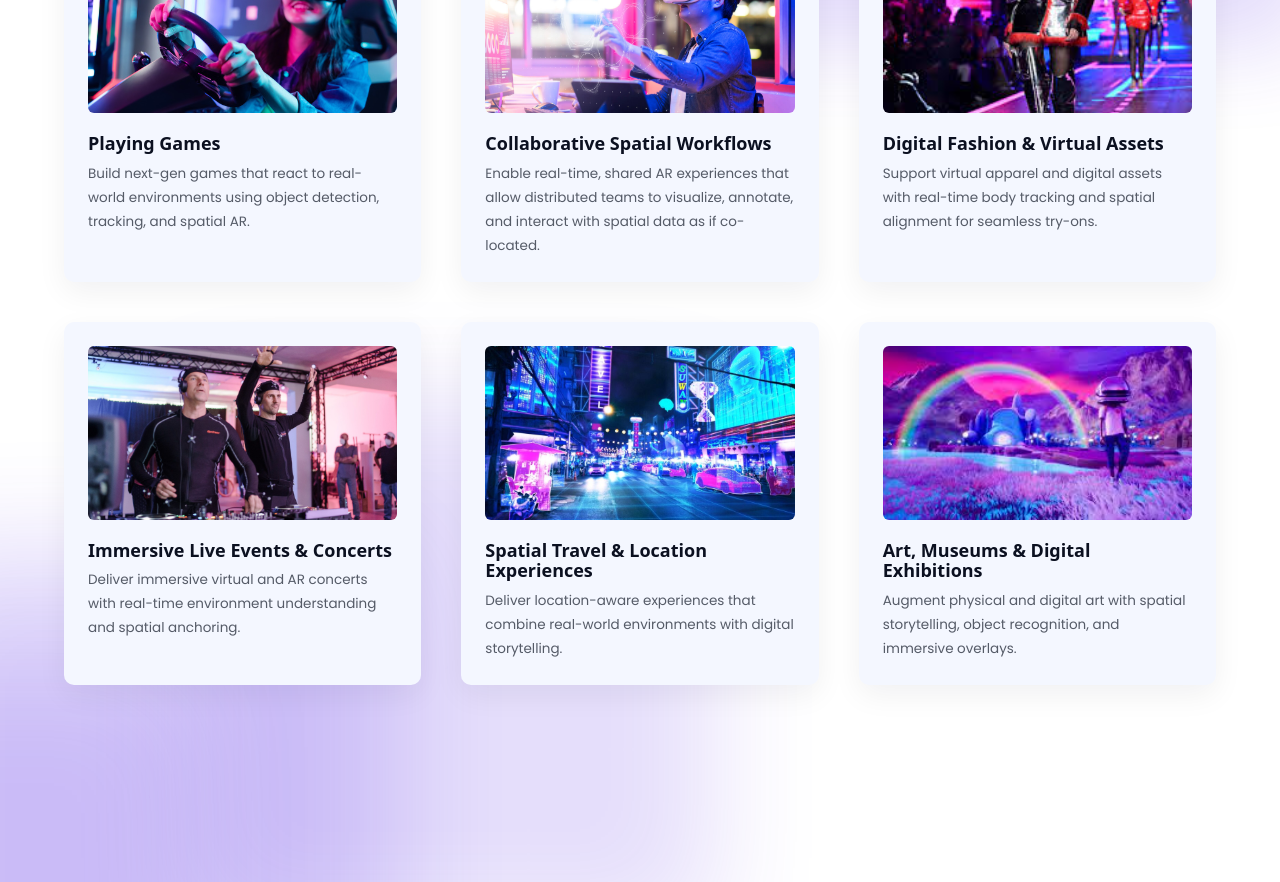
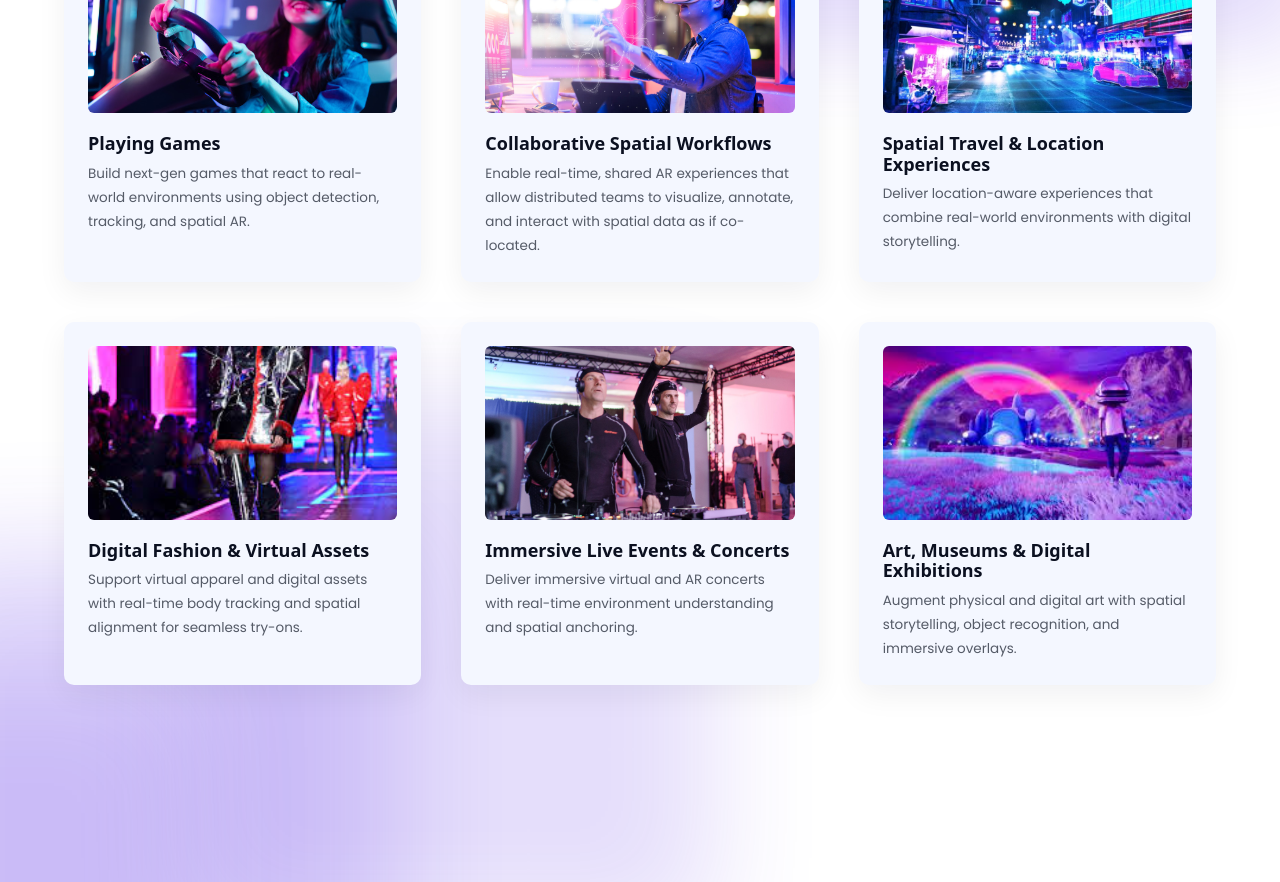
Before and after one commit to Cognivision-io/cognivision-web-platform-FE, a Next.js app: page / in a window 1280 px wide. Shown: the part 3100-3982 px from the top of the page. Built offline with nearby package versions, Linux system fonts and the light colour scheme; no server answers.

Commit message:
Update LandingPageSectionUpcomingUseCases.tsx

```diff
--- a/src/components/sections/landing/LandingPageSectionUpcomingUseCases.tsx
+++ b/src/components/sections/landing/LandingPageSectionUpcomingUseCases.tsx
@@ -26,8 +26,16 @@ const CARDS: UseCaseCard[] = [
   {
     title: "Collaborative Spatial Workflows",
     description:
-    "Enable real-time, shared AR experiences that allow distributed teams to visualize, annotate, and interact with spatial data as if co-located. ",
+      "Enable real-time, shared AR experiences that allow distributed teams to visualize, annotate, and interact with spatial data as if co-located. ",
     image: "/Hero8.svg",
+    hrefTry: "/register",
+    hrefExplore: "/solutions",
+  },
+  {
+    title: "Spatial Travel & Location Experiences",
+    description:
+      "Deliver location-aware experiences that combine real-world environments with digital storytelling.",
+    image: "/Hero11.svg",
     hrefTry: "/register",
     hrefExplore: "/solutions",
   },
@@ -44,14 +52,6 @@ const CARDS: UseCaseCard[] = [
     description:
       "Deliver immersive virtual and AR concerts with real-time environment understanding and spatial anchoring.",
     image: "/Hero9.svg",
-    hrefTry: "/register",
-    hrefExplore: "/solutions",
-  },
-  {
-    title: "Spatial Travel & Location Experiences",
-    description:
-      "Deliver location-aware experiences that combine real-world environments with digital storytelling.",
-    image: "/Hero11.svg",
     hrefTry: "/register",
     hrefExplore: "/solutions",
   },
```
